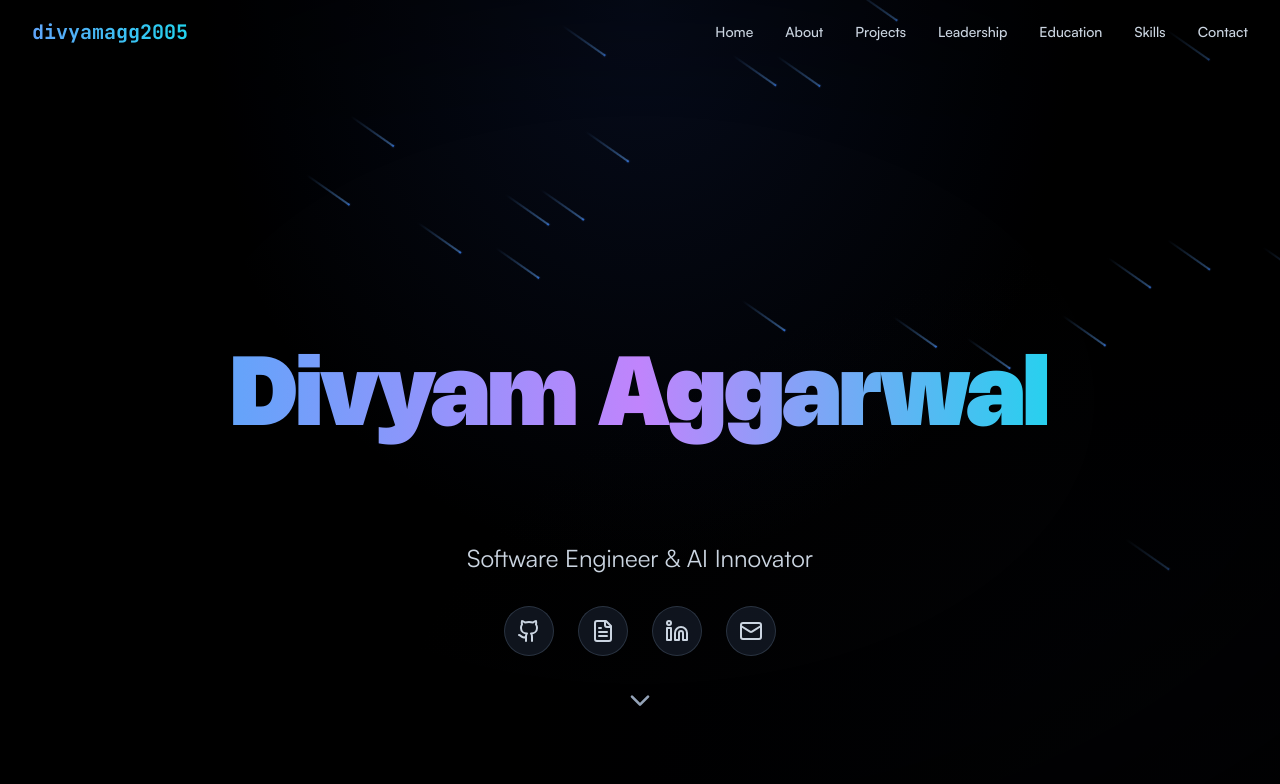
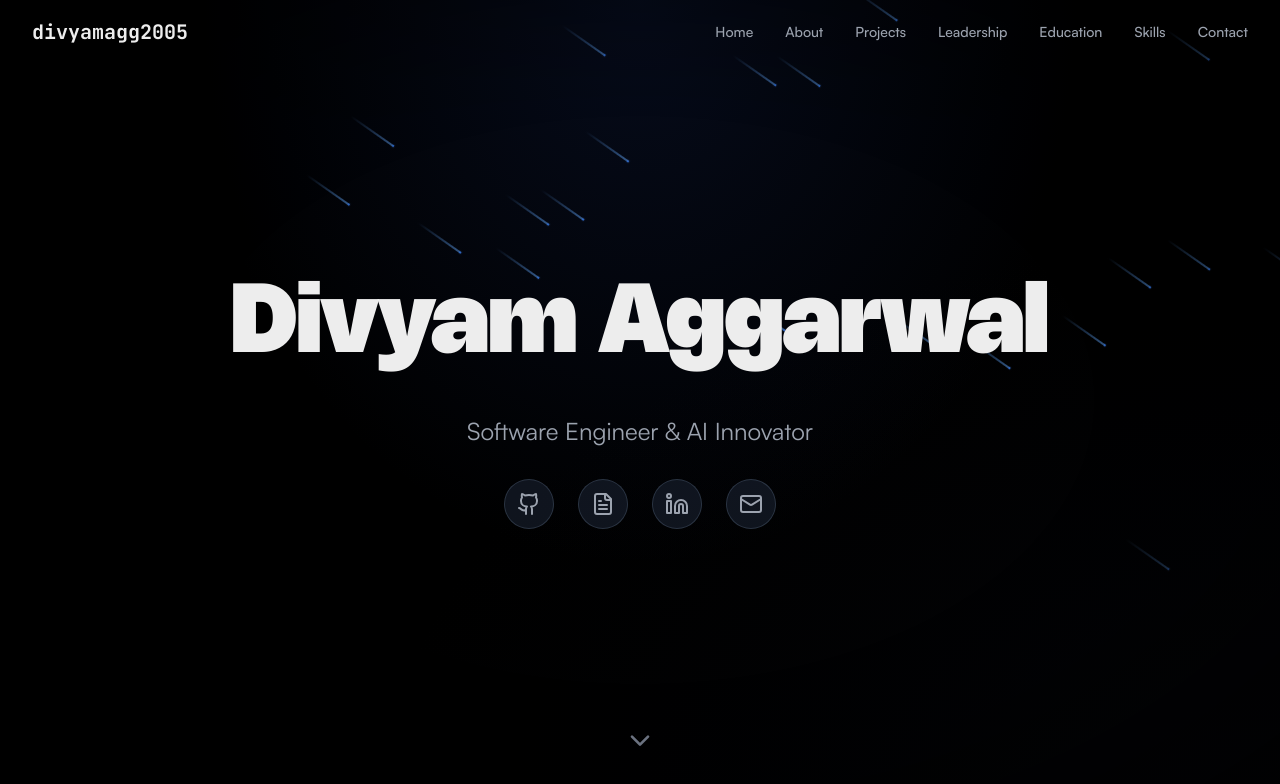
Before and after one commit to divyamagg2005/divyamagg2005, a React (Vite) app: page / in a window 1280 px wide. Shown: the top 784 px of the page. Built offline with nearby package versions, Linux system fonts and the light colour scheme.

Commit message:
typography color

```diff
--- a/src/components/HeroScene.tsx
+++ b/src/components/HeroScene.tsx
@@ -4,18 +4,20 @@ import { ChevronDown, Github, Linkedin, Mail, FileText } from 'lucide-react';
 
 const HeroScene: React.FC = () => {
     return (
-        <section className="relative h-screen w-full flex items-center justify-center overflow-hidden">
-            {/* Main animated text - Entry animation */}
+        <section className="relative h-screen w-full flex flex-col items-center justify-center overflow-hidden px-4">
+            {/* Centered Content Group */}
+            <div className="flex flex-col items-center z-10">
+                {/* Main animated text */}
                 <motion.div
                     initial={{ scale: 0.8, opacity: 0, letterSpacing: "-0.1em" }}
                     animate={{ scale: 1, opacity: 1, letterSpacing: "-0.05em" }}
                     transition={{
                         duration: 1.5,
-                    ease: [0.16, 1, 0.3, 1], // Custom easing for smooth entry
+                        ease: [0.16, 1, 0.3, 1],
                     }}
-                className="z-10 origin-center will-change-transform backface-hidden"
+                    className="mb-8 origin-center will-change-transform backface-hidden"
                 >
-                <h1 className="text-5xl md:text-8xl font-black bg-gradient-to-r from-blue-400 via-purple-400 to-cyan-400 bg-clip-text text-transparent px-4 py-2 text-center select-none transform-gpu text-rendering-optimize">
+                    <h1 className="text-5xl md:text-8xl font-black text-hero py-2 text-center select-none transform-gpu text-rendering-optimize">
                         Divyam Aggarwal
                     </h1>
                 </motion.div>
@@ -25,24 +27,33 @@ const HeroScene: React.FC = () => {
                     initial={{ opacity: 0, y: 20 }}
                     animate={{ opacity: 1, y: 0 }}
                     transition={{ delay: 0.8, duration: 1 }}
-                className="absolute bottom-20 left-0 w-full flex flex-col items-center z-20"
+                    className="flex flex-col items-center"
                 >
-                <p className="text-xl md:text-2xl text-slate-300 mb-8 max-w-2xl mx-auto leading-relaxed text-center px-4">
+                    <p className="text-xl md:text-2xl text-body mb-8 max-w-2xl leading-relaxed text-center">
                         Software Engineer & AI Innovator
                     </p>
 
-                <div className="flex gap-6 mb-8">
+                    <div className="flex gap-6">
                         <SocialLink href="https://github.com/divyamagg2005" icon={<Github />} title="GitHub" />
                         <SocialLink href="https://drive.google.com/file/d/1j0KnUCFLyD47tS4vCUoi4Llhsu8d-6gy/view?usp=sharing" icon={<FileText />} title="Resume" />
                         <SocialLink href="https://www.linkedin.com/in/divyam-aggarwal-51b52328a/" icon={<Linkedin />} title="LinkedIn" />
                         <SocialLink href="mailto:divyamagg2005@gmail.com" icon={<Mail />} title="Email" />
                     </div>
+                </motion.div>
+            </div>
 
+            {/* Floating Scroll Indicator */}
+            <motion.div
+                initial={{ opacity: 0 }}
+                animate={{ opacity: 1 }}
+                transition={{ delay: 1.5, duration: 1 }}
+                className="absolute bottom-10 left-1/2 -translate-x-1/2 z-20"
+            >
                 <motion.div
                     animate={{ y: [0, -10, 0] }}
                     transition={{ repeat: Infinity, duration: 2 }}
                 >
-                    <ChevronDown className="w-8 h-8 text-slate-400" />
+                    <ChevronDown className="w-8 h-8 text-muted" />
                 </motion.div>
             </motion.div>
         </section>
@@ -54,10 +65,10 @@ const SocialLink = ({ href, icon, title }: { href: string; icon: React.ReactNode
         href={href}
         target="_blank"
         rel="noopener noreferrer"
-        className="p-3 bg-slate-800/50 hover:bg-slate-700/50 rounded-full transition-all duration-300 hover:scale-110 border border-slate-600/50 hover:border-blue-400/50 group"
+        className="p-3 bg-slate-800/50 hover:bg-slate-700/50 rounded-full transition-all duration-300 hover:scale-110 border border-slate-600/50 hover:border-link/50 group"
         title={title}
     >
-        <div className="w-6 h-6 text-slate-300 group-hover:text-blue-400">
+        <div className="w-6 h-6 text-body group-hover:text-link">
             {icon}
         </div>
     </a>
--- a/src/components/LoadingScreen.tsx
+++ b/src/components/LoadingScreen.tsx
@@ -42,7 +42,7 @@ const LoadingScreen: React.FC<LoadingScreenProps> = ({ onComplete }) => {
             <EncryptedText
               text="Welcome to my digital space."
               encryptedClassName="text-gray-600"
-              revealedClassName="text-white font-medium"
+              revealedClassName="text-hero font-medium"
               revealDelayMs={1200}
               interval={80}
             />
--- a/src/components/Navigation.tsx
+++ b/src/components/Navigation.tsx
@@ -40,7 +40,7 @@ const Navigation: React.FC = () => {
       <div className="max-w-7xl mx-auto px-4 sm:px-6 lg:px-8">
         <div className="flex items-center justify-between h-16">
           <div
-            className="font-mono text-xl font-bold bg-gradient-to-r from-blue-400 to-cyan-400 bg-clip-text text-transparent cursor-pointer"
+            className="font-mono text-xl font-bold text-hero cursor-pointer"
             onClick={() => scrollToSection('hero')}
           >
             divyamagg2005
@@ -52,7 +52,7 @@ const Navigation: React.FC = () => {
               <button
                 key={item.id}
                 onClick={() => scrollToSection(item.id)}
-                className="text-slate-300 hover:text-blue-400 transition-colors duration-200 text-sm font-medium"
+                className="text-body hover:text-link transition-colors duration-200 text-sm font-medium"
               >
                 {item.label}
               </button>
@@ -61,7 +61,7 @@ const Navigation: React.FC = () => {
 
           {/* Mobile Menu Button */}
           <button
-            className="md:hidden text-slate-300 hover:text-blue-400 transition-colors"
+            className="md:hidden text-body hover:text-link transition-colors"
             onClick={() => setIsMobileMenuOpen(!isMobileMenuOpen)}
           >
             {isMobileMenuOpen ? <X size={24} /> : <Menu size={24} />}
@@ -76,7 +76,7 @@ const Navigation: React.FC = () => {
                 <button
                   key={item.id}
                   onClick={() => scrollToSection(item.id)}
-                  className="block w-full text-left px-3 py-2 text-slate-300 hover:text-blue-400 hover:bg-slate-800/50 transition-colors duration-200 text-sm font-medium rounded-md"
+                  className="block w-full text-left px-3 py-2 text-body hover:text-link hover:bg-slate-800/50 transition-colors duration-200 text-sm font-medium rounded-md"
                 >
                   {item.label}
                 </button>
--- a/src/components/SkillCard.tsx
+++ b/src/components/SkillCard.tsx
@@ -11,14 +11,14 @@ interface SkillCardProps {
 const SkillCard: React.FC<SkillCardProps> = ({ icon: Icon, title, skills, delay }) => {
   return (
     <div
-      className="group bg-gradient-to-br from-slate-900/50 to-slate-800/30 backdrop-blur-sm border border-slate-700/50 rounded-xl p-6 hover:border-purple-500/50 transition-all duration-500 transform-gpu hover:scale-105 backface-hidden"
+      className="group bg-gradient-to-br from-slate-900/50 to-slate-800/30 backdrop-blur-sm border border-slate-700/50 rounded-xl p-6 hover:border-link/50 transition-all duration-500 transform-gpu hover:scale-105 backface-hidden"
       style={{ animationDelay: `${delay}ms` }}
     >
       <div className="flex items-center mb-4">
-        <div className="p-3 bg-gradient-to-br from-purple-500/20 to-blue-500/20 rounded-lg mr-4 group-hover:from-purple-400/30 group-hover:to-blue-400/30 transition-all duration-300">
-          <Icon className="w-6 h-6 text-purple-400 group-hover:text-purple-300" />
+        <div className="p-3 bg-gradient-to-br from-link/20 to-body/20 rounded-lg mr-4 group-hover:from-link/30 group-hover:to-body/30 transition-all duration-300">
+          <Icon className="w-6 h-6 text-link group-hover:text-link" />
         </div>
-        <h3 className="text-lg font-semibold text-white group-hover:text-purple-300 transition-colors duration-300">
+        <h3 className="text-lg font-semibold text-heading group-hover:text-link transition-colors duration-300">
           {title}
         </h3>
       </div>
@@ -27,7 +27,7 @@ const SkillCard: React.FC<SkillCardProps> = ({ icon: Icon, title, skills, delay
         {skills.map((skill, index) => (
           <span
             key={index}
-            className="px-3 py-1 bg-slate-800/50 text-slate-300 text-sm rounded-full border border-slate-600/50 hover:border-purple-400/50 hover:text-purple-300 transition-all duration-300"
+            className="px-3 py-1 bg-slate-800/50 text-body text-sm rounded-full border border-slate-600/50 hover:border-link/50 hover:text-link transition-all duration-300"
           >
             {skill}
           </span>
--- a/src/index.css
+++ b/src/index.css
@@ -126,7 +126,7 @@ body {
   font-family: 'Satoshi', -apple-system, BlinkMacSystemFont, 'Segoe UI', sans-serif;
   font-weight: 400;
   background: #000000;
-  color: #ffffff;
+  color: #9CA3AF;
   overflow-x: hidden;
   line-height: 1.5;
   -webkit-font-smoothing: antialiased;
--- a/tailwind.config.js
+++ b/tailwind.config.js
@@ -11,6 +11,12 @@ export default {
         slate: {
           950: '#020617',
         },
+        hero: '#EDEDED',
+        heading: '#D1D5DB',
+        body: '#9CA3AF',
+        muted: '#6B7280',
+        link: '#C4B5FD',
+        disabled: '#4B5563',
       },
       animation: {
         'fade-in-up': 'fadeInUp 0.8s ease-out forwards',
```
Also changed, not shown: src/App.tsx (+27 -27 lines), src/components/ProjectCard.tsx (+8 -8 lines). Lines whose indentation alone changed are shown as unchanged.
